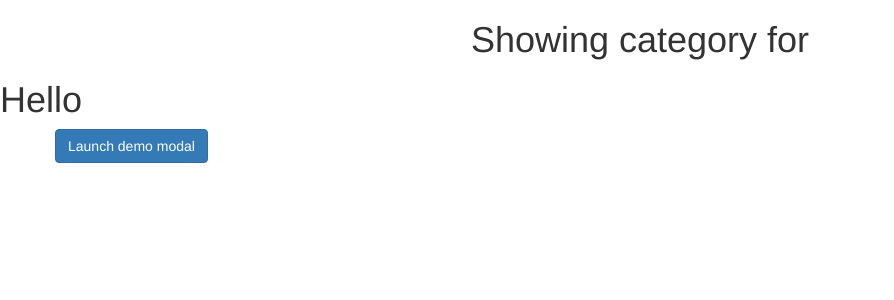
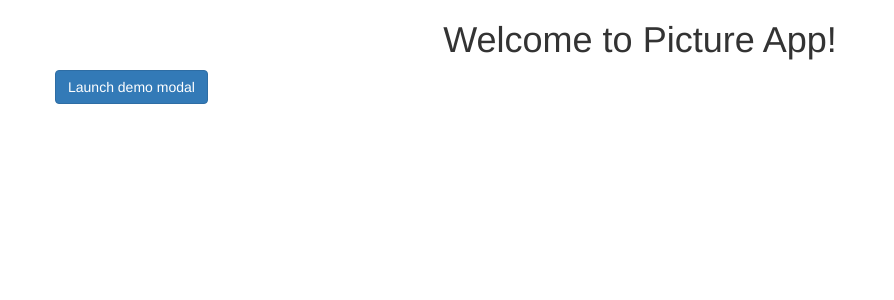
Before and after one commit to SharonFaith/photo-gallery, a Django app: page /landing-page/ in a window 1280 px wide. Shown: the part 52-352 px from the top of the page, without its empty margins (0-894 px from the left). Run offline with Django 3.2, Linux system fonts and the light colour scheme; some libraries are stand-ins or nearby versions.

Commit message:
change title

```diff
--- a/photos/templates/base.html
+++ b/photos/templates/base.html
@@ -19,7 +19,7 @@
     </head>
     <body>
         {% include 'navbar.html' %}
-        {% block content %} <h1 class="text-center">Showing category for</h1> {%endblock%}
+        {% block content %} <h1 class="text-center">Welcome to Picture App!</h1> {%endblock%}
         {% block scripts %}
             <script src="https://ajax.googleapis.com/ajax/libs/jquery/3.2.1/jquery.min.js"></script>
             {% bootstrap_javascript %}
--- a/photos/templates/index.html
+++ b/photos/templates/index.html
@@ -3,7 +3,7 @@
 {% block content %}
 {{block.super}}
 
-<h1>Hello</h1>
+
 <div class="container">
 
     <div class="row">
```
